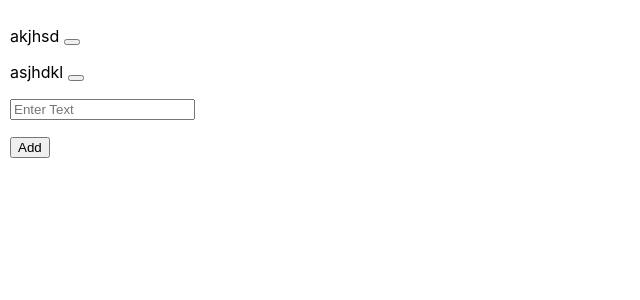
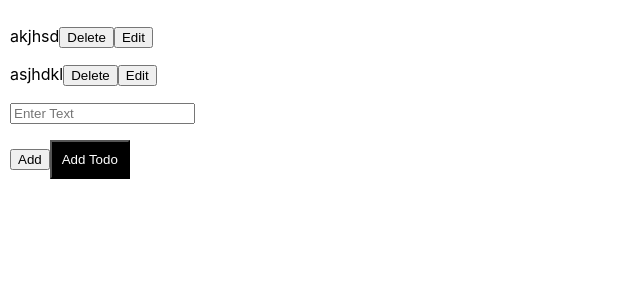
Before and after one commit to BasitAyaz/module_B_batch_6, a React (Create React App) app in the folder classone/: page / in a window 1280 px wide. Shown: the top 300 px of the page, without its empty margins (0-640 px from the left). Built offline with nearby package versions, Linux system fonts and the light colour scheme.

Commit message:
7-2-2023 (Components))

```diff
--- a/classone/src/App.css
+++ b/classone/src/App.css
@@ -1,3 +1,18 @@
 .App{
   padding: 10px;
 }
+.primary-button {
+  background-color: darkblue;
+  color: white;
+  padding: 10px;
+}
+.danger-button {
+  background-color: red;
+  color: white;
+  padding: 10px;
+}
+.dark-button {
+  background-color: black;
+  color: white;
+  padding: 10px;
+}
--- a/classone/src/App.js
+++ b/classone/src/App.js
@@ -1,6 +1,7 @@
 import logo from "./logo.svg";
 import "./App.css";
 import { useState } from "react";
+import Button from "./components/Button";
 
 function App() {
   const [count, setCount] = useState(0);
@@ -14,17 +15,30 @@ function App() {
     setArr([...arr]);
   };
 
-  let edit = (i)=>{
+  let edit = (i) => {
     // get prompt
-    // arr[i] == prompt value
+    let a = prompt("Enter Value", arr[i]);
+
+    // arr[i] = prompt value
+    arr[i] = a;
+
     // set State of Array
-  }
+    setArr([...arr]);
+  };
 
+  let del = (i) => {
+    arr.splice(i, 1);
+    setArr([...arr]);
+  };
   return (
     <div className="App">
       <header className="App-header">
         {arr.map((x, i) => (
-          <p>{x} <button onClick={()=>del(i)}></button></p>
+          <p>
+            {x}
+            <button onClick={() => del(i)}>Delete</button>
+            <button onClick={() => edit(i)}>Edit</button>
+          </p>
         ))}
 
         <input
@@ -37,6 +51,7 @@ function App() {
         <p>{text}</p>
 
         <button onClick={add}>Add</button>
+        <Button click={add} className="dark-button" label="Add Todo" />
       </header>
     </div>
   );
--- /dev/null
+++ b/classone/src/components/Button.js
@@ -0,0 +1,14 @@
+function Button(props) {
+  console.log(props);
+
+  return (
+    <button
+      onClick={props.click}
+      className={props.className ? props.className : "primary-button"}
+    >
+      {props.label}
+    </button>
+  );
+}
+
+export default Button;
```
